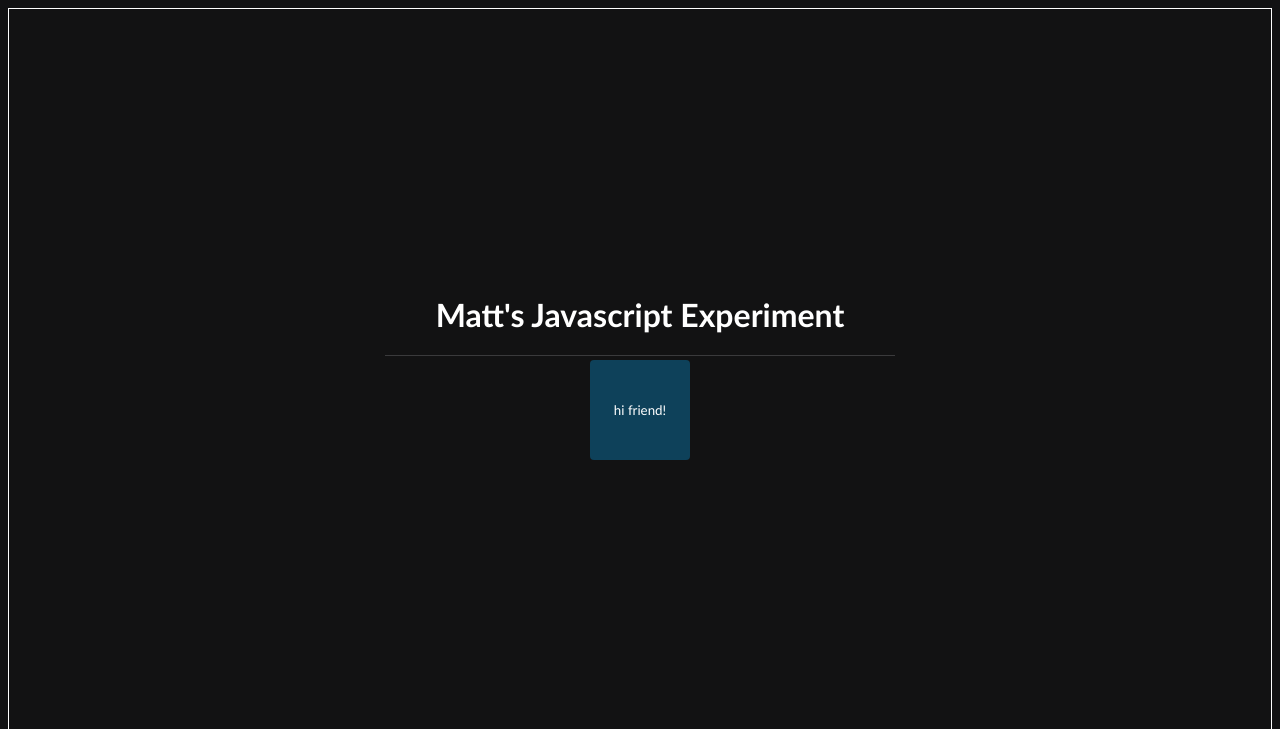
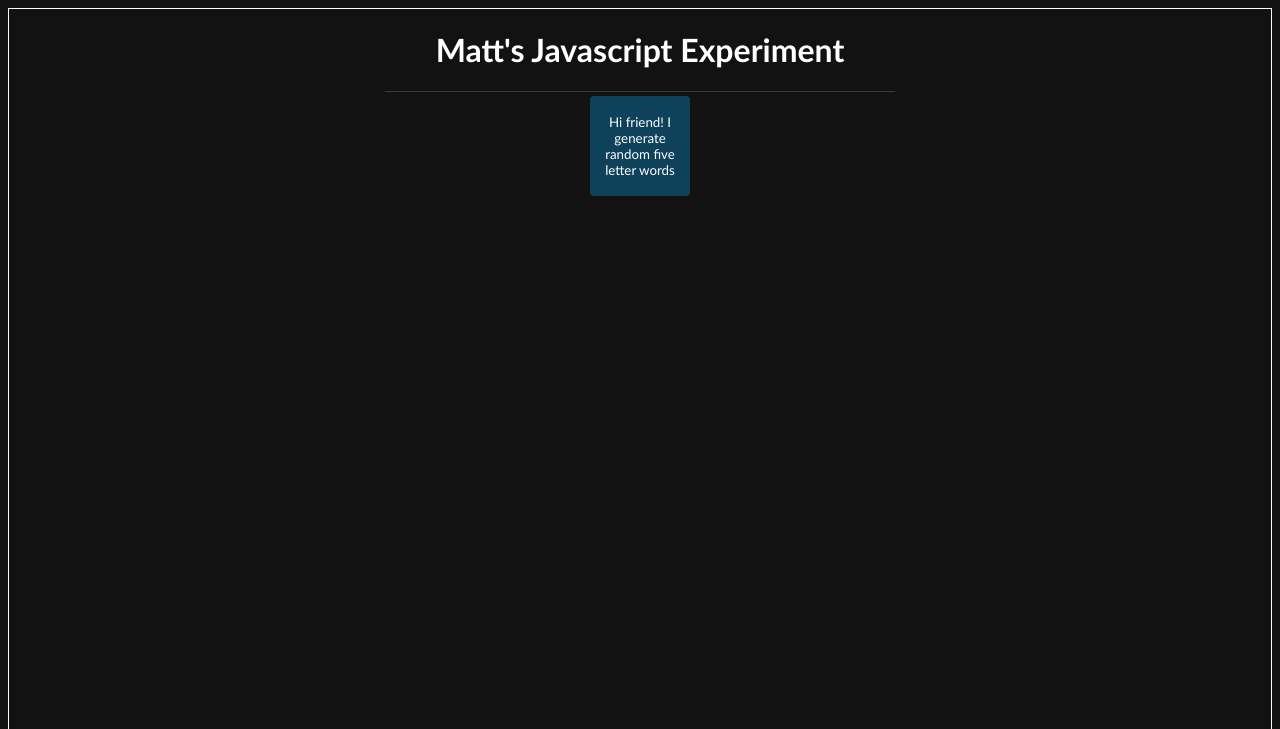
Before and after one commit to epicurus101/x-referdle, a plain HTML site: page index.html in a window 1280 px wide. Shown: the top 729 px of the page. Drawn offline with Linux system fonts and the light colour scheme; no server answers.

Commit message:
laid out appropriately

```diff
--- a/app.js
+++ b/app.js
@@ -7,7 +7,7 @@ let wordList = ["one", "two", "three", "four", ]
 
 
 const buttonElement = document.createElement('button')
-buttonElement.textContent = "hi friend!"
+buttonElement.textContent = "Hi friend! I generate random five letter words"
 buttonElement.setAttribute('id', "yolo")
 buttonElement.addEventListener('click', () => handleClick())
 gameContainer.appendChild(buttonElement)
--- a/style.css
+++ b/style.css
@@ -12,7 +12,7 @@ body {
     height: 90vh;
     display: flex;
     flex-direction: column;
-    justify-content: center;
+    justify-content: flex-start;
     border: solid 1px white;
     align-items: center;
 }
```
